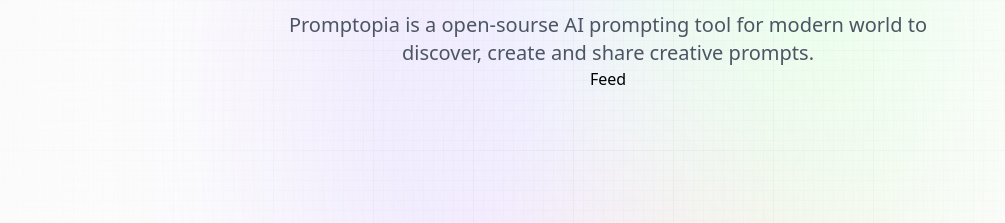
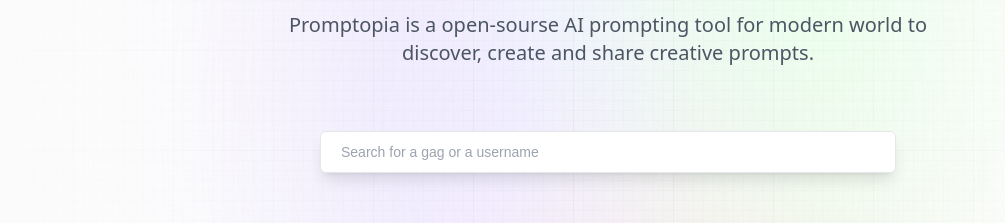
Before and after one commit to nihar-hegde/promptopia, a Next.js app: page / in a window 1280 px wide. Shown: the part 255-478 px from the top of the page, without its empty margins (32-1037 px from the left). Built offline with nearby package versions, Linux system fonts and the light colour scheme; no server answers.

Commit message:
adding search input bos

```diff
--- a/components/Feed.jsx
+++ b/components/Feed.jsx
@@ -1,7 +1,24 @@
-import React from "react";
+"use client";
+import { useState, useEffect } from "react";
+import PromptCard from "./PromptCard";
 
 const Feed = () => {
-  return <div>Feed</div>;
+  const [searchText, setSearchText] = useState("");
+  const handleSearchChange = (e) => {};
+  return (
+    <section className="feed">
+      <form className="relative w-full flex-center">
+        <input
+          type="text"
+          placeholder="Search for a gag or a username"
+          value={searchText}
+          onChange={handleSearchChange}
+          required
+          className="search_input peer"
+        />
+      </form>
+    </section>
+  );
 };
 
 export default Feed;
```
